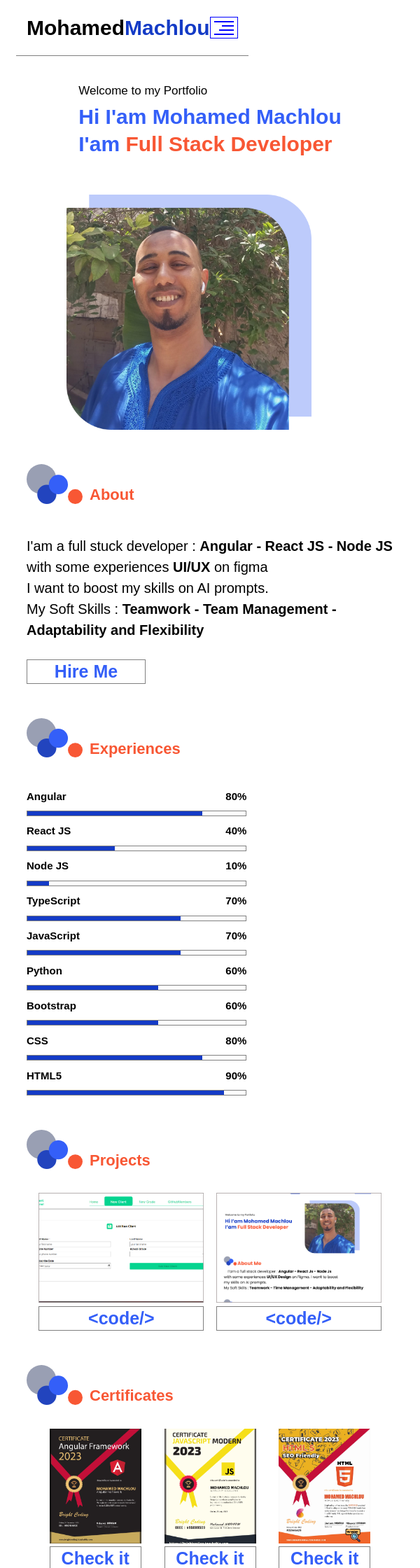
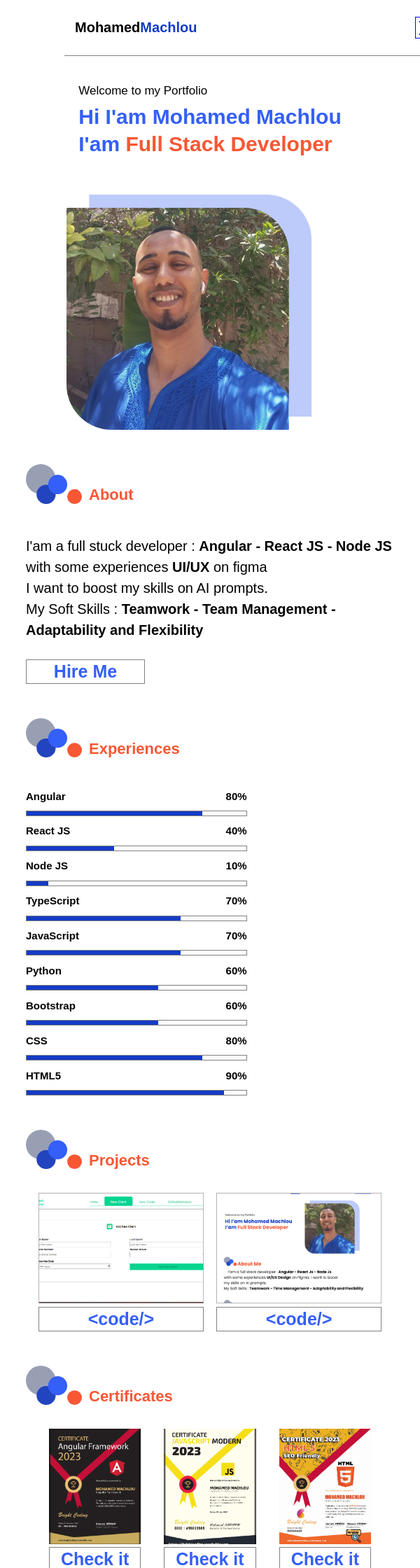
Before and after one commit to mohamedMachlou/AngularMyPortfolio, an Angular app: page / in a window 600 px wide. Shown: the top 2240 px of the page at 70% size. Built offline with nearby package versions, Linux system fonts and the light colour scheme.

Commit message:
responsive navbar

```diff
--- a/src/app/app.component.html
+++ b/src/app/app.component.html
@@ -1,4 +1,3 @@
-<div class="container">
 <nav-bar></nav-bar>
 <welcome></welcome>
 <about></about>
@@ -7,4 +6,4 @@
 <certificats></certificats>
 <contact></contact>
 <footer></footer>
-</div>
+x
--- a/src/app/portfolio/components/certificats/certificats.component.css
+++ b/src/app/portfolio/components/certificats/certificats.component.css
@@ -10,10 +10,11 @@
 }
 .certificates .container .certificates-block .certificate img {
   width: 100%;
-  z-index: 2;
+  z-index: 1;
   transition: 0.5s;
 }
 .certificates .container .certificates-block .certificate img:hover {
+  z-index: 1;
   transform: rotate(2deg);
 }
 .certificates .container .certificates-block .certificate button {
--- a/src/app/portfolio/components/nav-bar/nav-bar.component.css
+++ b/src/app/portfolio/components/nav-bar/nav-bar.component.css
@@ -9,9 +9,12 @@
   height: 80px;
   margin-bottom: 40px;
   top: 0px;
+  left: 92px;
+
   position: fixed;
   background-color: rgb(255, 255, 255);
   border-bottom: 1px solid gray;
+  z-index: 6;
 }
 .navbar .container .logo {
   font-weight: 800;
@@ -23,17 +26,21 @@
 .navbar .container ul {
   list-style: none;
 }
-/* Large List */
+/*Start  Large List */
+/* Show Large List */
 .navbar .container .large {
   display: flex;
   flex-direction: row;
   justify-content: end;
   width: 100%;
 }
-/* Small List */
+/*End  Large List */
+/*Start Small List */
+/* Hide Small List */
 .navbar .container .small {
   display: none;
 }
+/*End Small List */
 .navbar .container li a {
   display: block;
   text-decoration: none;
@@ -64,6 +71,7 @@
   color: var(--main-color);
 }
 
+/* Large and Small devices (desktops, 1199px and down) */
 @media (max-width: 1199px) {
   .navbar .container .nav .menu {
     background-color: white;
@@ -71,9 +79,9 @@
     display: flex;
     flex-wrap: wrap;
     justify-content: flex-end;
-    width: 40px;
     padding: 5px 5px 0px;
     position: relative;
+    width: 40px;
   }
   .navbar .container .nav .menu span {
     height: 2px;
@@ -101,6 +109,7 @@
     justify-content: flex-end;
     background-color: yellowgreen;
   }
+  /* Hide Large List */
   .navbar .container .large {
     display: none;
   }
@@ -108,27 +117,63 @@
     display: flex;
     flex-direction: column;
     position: absolute;
+  }
+  .navbar .container .nav .small li {
+    border: 0.5px solid var(--secondary-color);
+    margin-bottom: 2px;
+    z-index: 8;
+    background-color: white;
+  }
+}
+
+/* Large devices (desktops, 992px to 1199px) */
+@media (min-width: 992px) and (max-width: 1199px) {
+  .navbar .container .nav .small {
     left: 617px;
     top: 50px;
   }
 
   .navbar .container .nav .small li {
-    border: 0.5px solid var(--secondary-color);
-    margin-bottom: 2px;
     width: 300px;
-    z-index: 8;
-    background-color: white;
   }
   .navbar .container .nav .small li a {
     width: 100%;
   }
 }
-@media (max-width: 1040px) {
+
+/* Medium devices (tablets, 768px to 991px) */
+@media (min-width: 768px) and (max-width: 991px) {
   .navbar .container .nav .small {
-    display: flex;
-    flex-direction: column;
-    position: absolute;
-    left: 620px;
+    left: 400px;
     top: 50px;
   }
+
+  .navbar .container .nav .small li {
+    width: 300px;
+  }
+  .navbar .container .nav .small li a {
+    width: 100%;
+  }
+  .navbar .container .logo {
+    font-weight: 800;
+    font-size: 25px;
+  }
 }
+/* Small devices (landscape phones, 576px and 767px) */
+@media (min-width: 576px) and (max-width: 767px) {
+  .navbar .container .nav .small {
+    left: 200px;
+    top: 50px;
+  }
+
+  .navbar .container .nav .small li {
+    width: 300px;
+  }
+  .navbar .container .nav .small li a {
+    width: 100%;
+  }
+  .navbar .container .logo {
+    font-weight: 800;
+    font-size: 20px;
+  }
+}
--- a/src/app/portfolio/components/nav-bar/nav-bar.component.ts
+++ b/src/app/portfolio/components/nav-bar/nav-bar.component.ts
@@ -23,20 +23,26 @@ export class NavBarComponent {
 
   gotohome() {
     document.getElementById('home')?.scrollIntoView();
+    this.displayLi.set(!this.displayLi());
   }
   gotoabout() {
     document.getElementById('about')?.scrollIntoView();
+    this.displayLi.set(!this.displayLi());
   }
   gotoexperiences() {
     document.getElementById('experiences')?.scrollIntoView();
+    this.displayLi.set(!this.displayLi());
   }
   gotoprojects() {
     document.getElementById('projects')?.scrollIntoView();
+    this.displayLi.set(!this.displayLi());
   }
   gotocertificates() {
     document.getElementById('certificates')?.scrollIntoView();
+    this.displayLi.set(!this.displayLi());
   }
   gotocontact() {
     document.getElementById('contact')?.scrollIntoView();
+    this.displayLi.set(!this.displayLi());
   }
 }
--- a/src/app/portfolio/components/projects/projects.component.css
+++ b/src/app/portfolio/components/projects/projects.component.css
@@ -18,9 +18,11 @@
   display: block;
   margin-bottom: 5px;
   transition: 0.3s;
+  z-index: 1;
 }
 .projects .container .project-body .project img:hover {
   transform: rotate(1deg);
+  z-index: 1;
 }
 .projects .container .project-body .project button {
   width: 100%;
--- a/src/styles.css
+++ b/src/styles.css
@@ -31,24 +31,36 @@ body {
 html {
   scroll-behavior: smooth;
 }
-/* Small */
+/* Start Media Query */
+/* Small devices (landscape phones, 576px and up) */
+@media (min-width: 576px) {
+  .container {
+    width: 556px;
+  }
+}
+
+/* Medium devices (tablets, 768px and up) */
 @media (min-width: 768px) {
   .container {
     width: 750px;
   }
 }
-/* Medium */
+
+/* Large devices (desktops, 992px and up) */
 @media (min-width: 992px) {
   .container {
     width: 970px;
   }
 }
-/* Large  */
+
+/* Extra large devices (large desktops, 1200px and up) */
 @media (min-width: 1200px) {
   .container {
     width: 1170px;
   }
 }
+/* End Media Query */
+
 /* End Global Rules  */
 /* Start header Component */
 .main-header {
```
Lines whose indentation alone changed are shown as unchanged.
